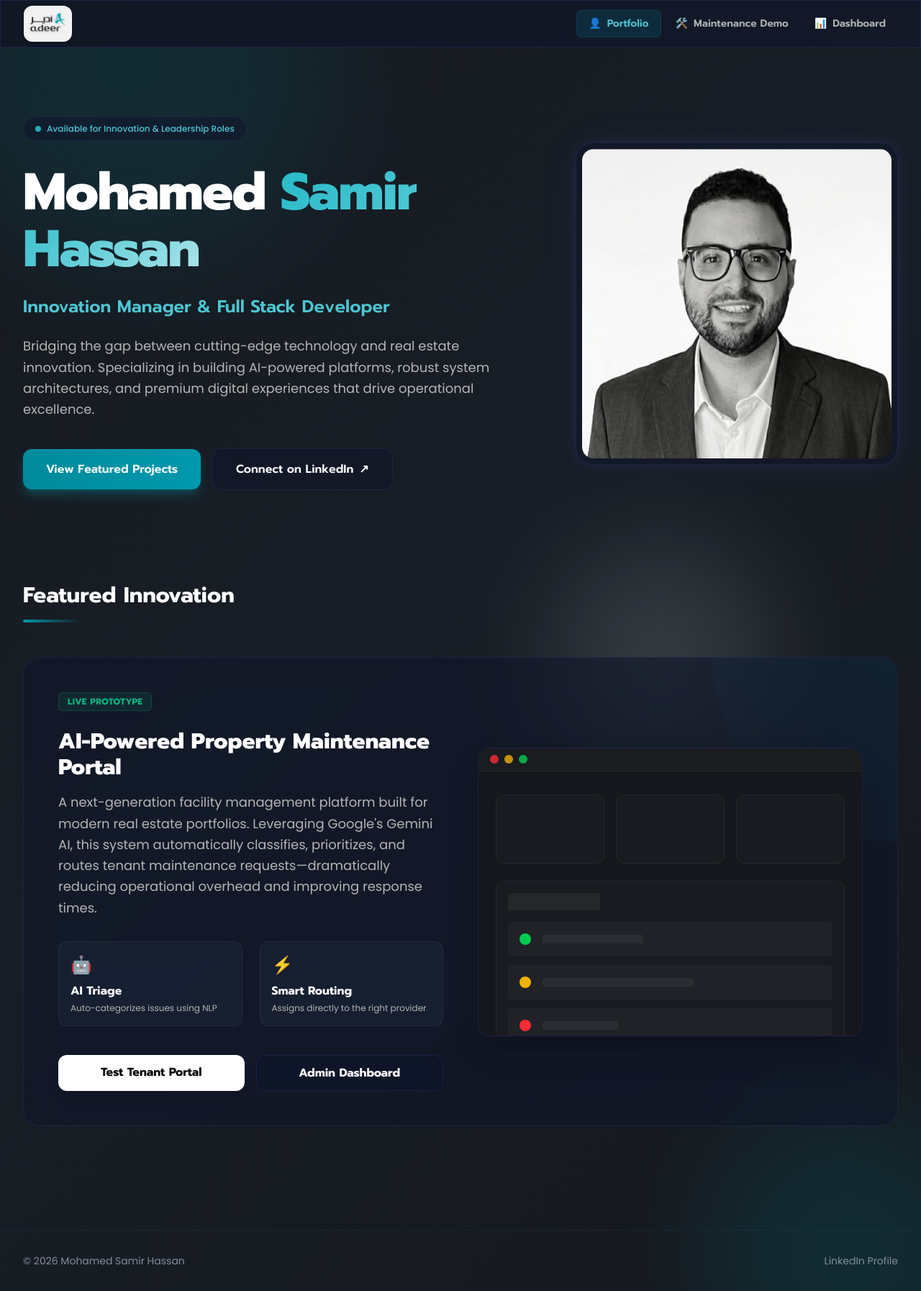
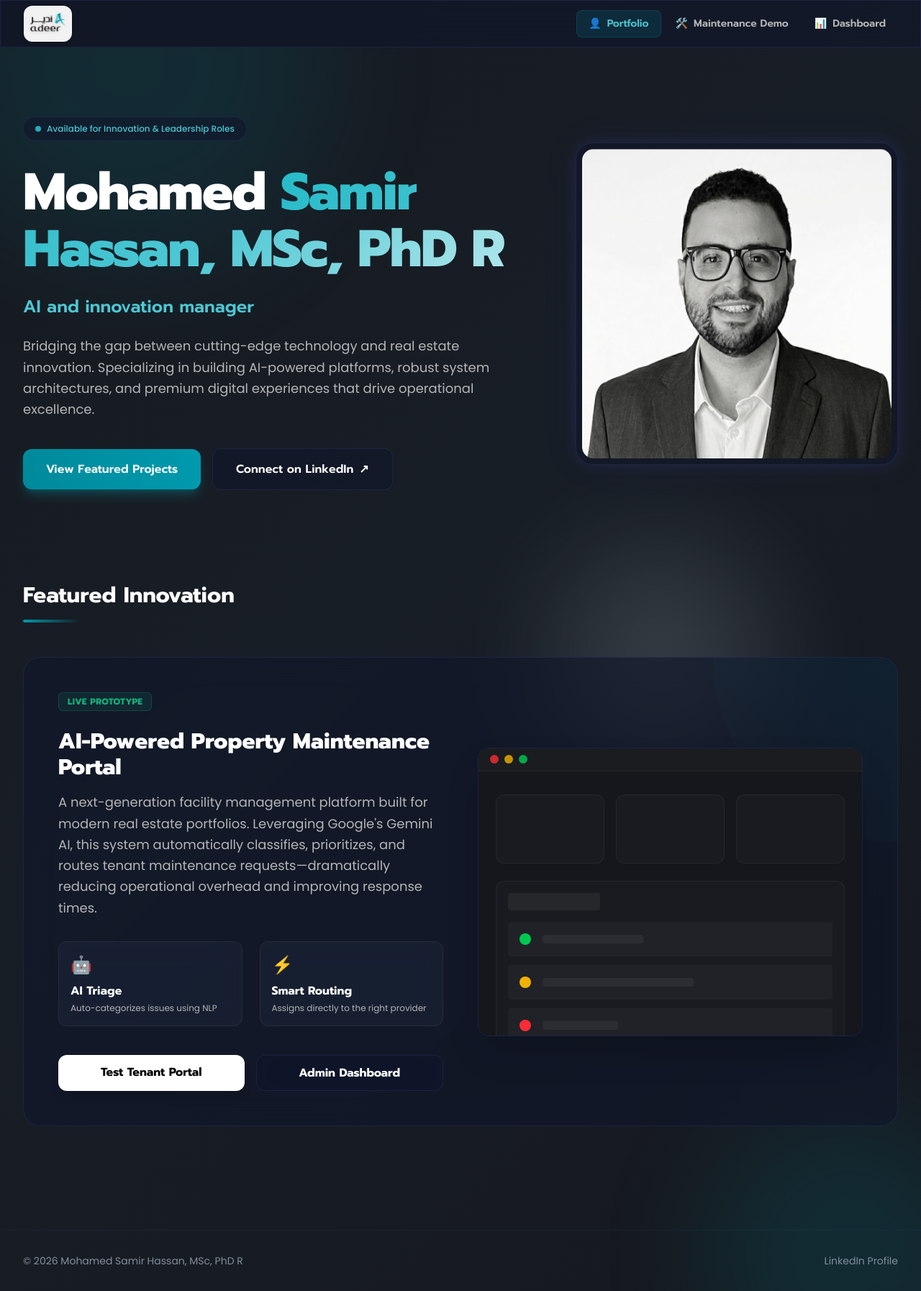
Before and after one commit to ahmedahmed20008669/maintenance-app, a Next.js app: page / in a window 1280 px wide. Shown: the whole page at 72% size. Built offline with nearby package versions, Linux system fonts and the light colour scheme.

Commit message:
Update profile name and title based on user photo request

```diff
--- a/app/page.tsx
+++ b/app/page.tsx
@@ -24,11 +24,11 @@ export default function Home() {
 
               <h1 className="text-5xl sm:text-6xl lg:text-7xl font-extrabold tracking-tight leading-[1.1] mb-6 font-prompt">
                 <span className="text-white">Mohamed </span>
-                <span className="gradient-text">Samir Hassan</span>
+                <span className="gradient-text">Samir Hassan, MSc, PhD R</span>
               </h1>
 
               <h2 className="text-2xl font-semibold text-[var(--primary-300)] mb-6 font-prompt">
-                Innovation Manager & Full Stack Developer
+                AI and innovation manager
               </h2>
 
               <p className="text-lg text-[var(--foreground)] max-w-2xl mb-10 leading-relaxed">
@@ -172,7 +172,7 @@ export default function Home() {
         <footer className="relative z-10 border-t border-[rgba(0,153,173,0.1)] py-8 mt-12">
           <div className="max-w-7xl mx-auto px-4 sm:px-6 lg:px-8 flex flex-col sm:flex-row items-center justify-between gap-4">
             <div className="text-sm text-[var(--neutral-500)]">
-              © {new Date().getFullYear()} Mohamed Samir Hassan
+              © {new Date().getFullYear()} Mohamed Samir Hassan, MSc, PhD R
             </div>
             <div className="flex items-center gap-6 text-sm text-[var(--neutral-500)]">
               <a href="https://www.linkedin.com/in/mohamedsamirhassan/" target="_blank" rel="noopener noreferrer" className="hover:text-[var(--primary-400)] transition-colors">
```
